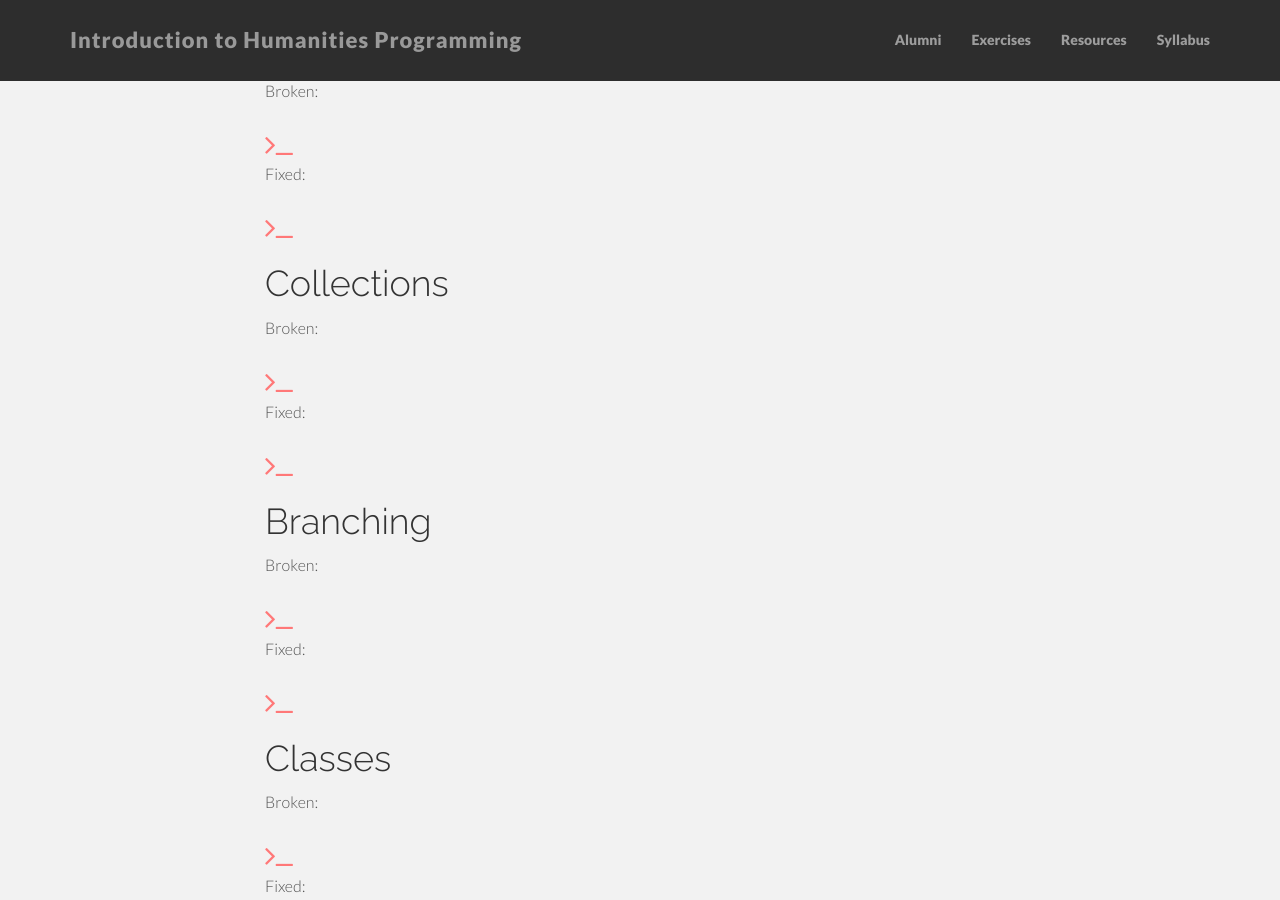
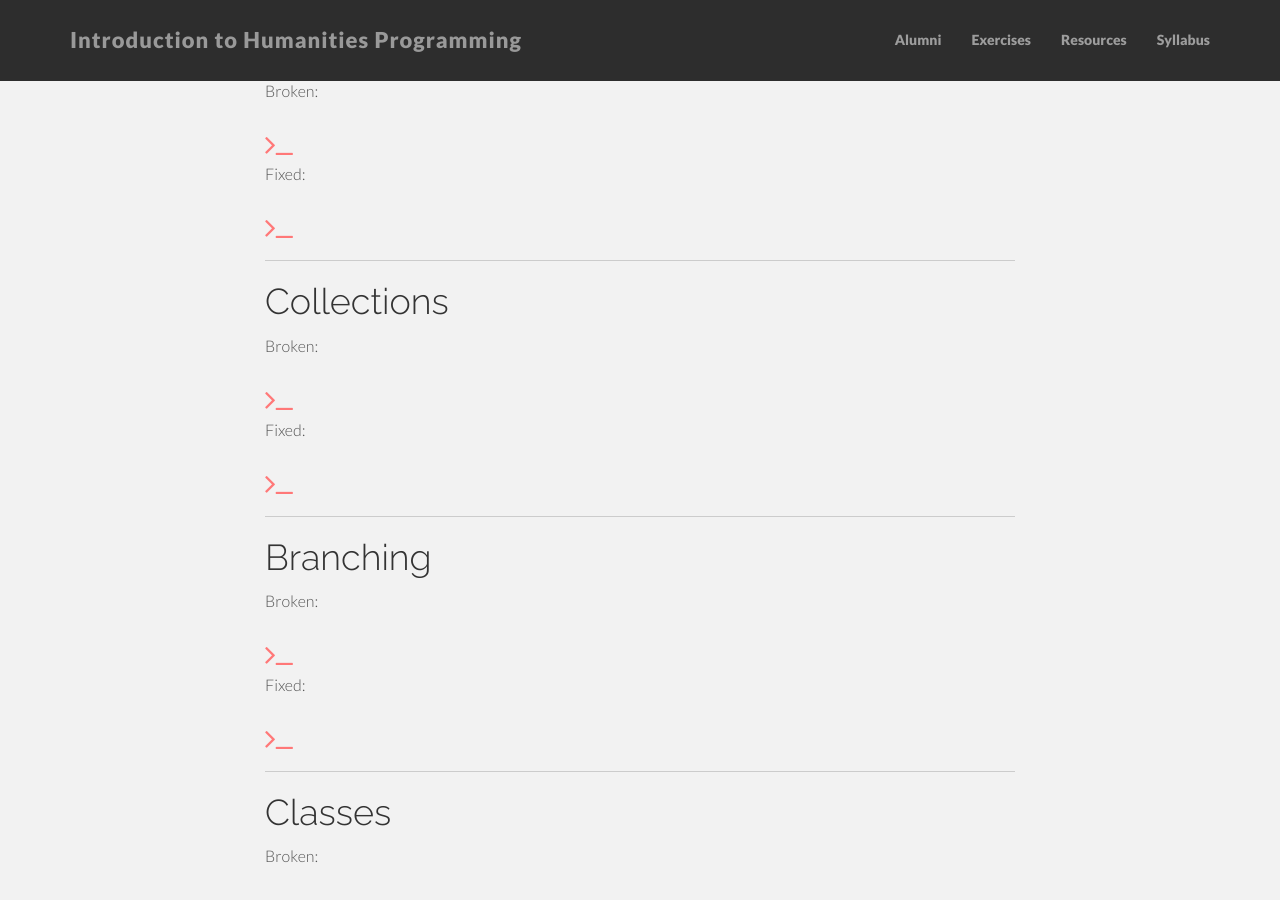
Before and after one commit to humanitiesprogramming/humanitiesprogramming.github.io, a Jekyll site: the page built from broken_ruby.md, in a window 1280 px wide and 900 px high, scrolled down 456 px. Built offline with Jekyll 4.4.1, drawn with Linux system fonts in a browser that asks for light colours; nearby versions of some CDN libraries.

Commit message:
formats better

```diff
--- a/broken_ruby.md
+++ b/broken_ruby.md
@@ -44,6 +44,8 @@ elsif
 end
 
 {% endhighlight %}
+
+<hr/>
 
 # Collections
 
@@ -106,6 +108,7 @@ puts died(hopkins)
 
 {% endhighlight %}
 
+<hr/>
 
 # Branching
 
@@ -159,6 +162,8 @@ end
 
 {% endhighlight %}
 
+<hr/>
+
 # Classes
 
 Broken:
@@ -211,6 +216,8 @@ tj = Person.new("Thomas", "Jefferson")
 print tj.to_s
 
 {% endhighlight %}
+
+<hr/>
 
 # Grading
 
@@ -357,6 +364,8 @@ letter_grade(average)
 pass_fail(average)
 
 {% endhighlight %}
+
+<hr/>
 
 # [Room 101](https://en.wikipedia.org/wiki/Ministries_of_Nineteen_Eighty-Four#Room_101)
 
```
